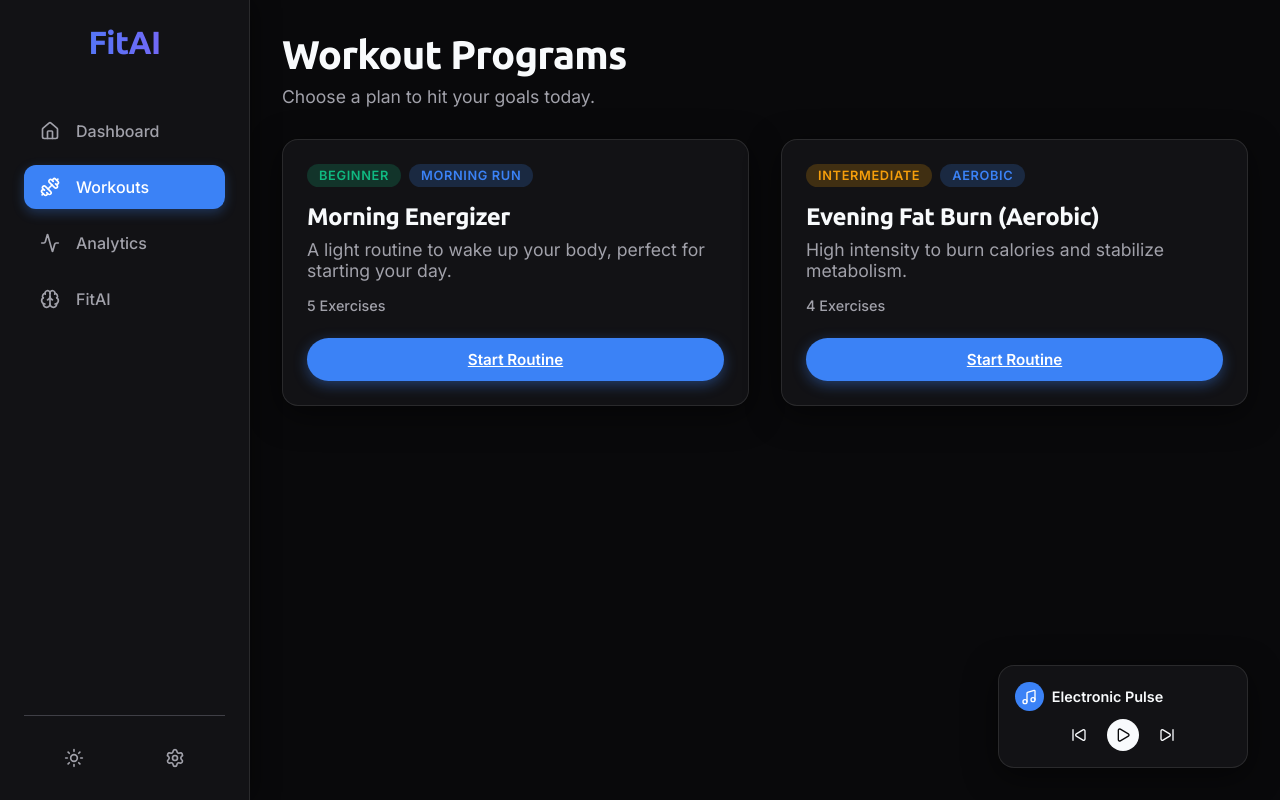
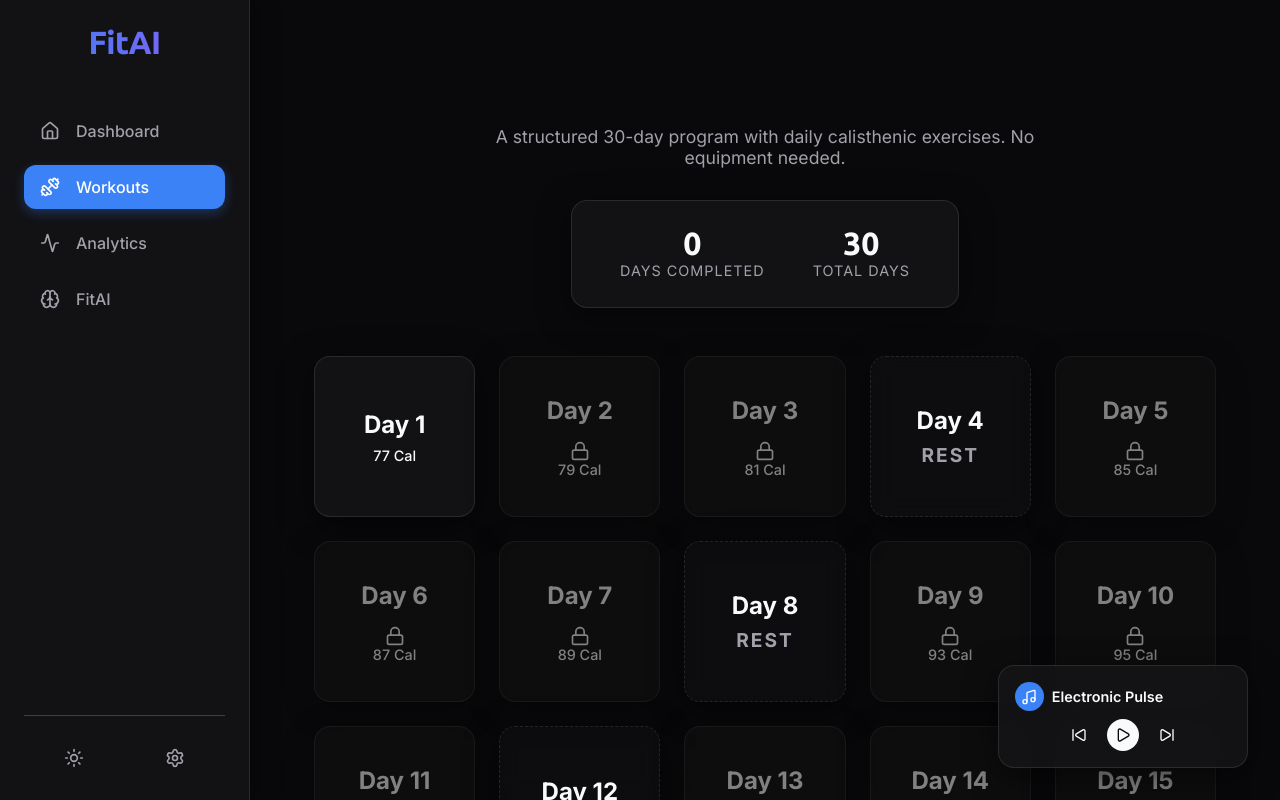
Before and after one commit to kevorhyno90/futuristic-fitness-pwa, a React (Vite) app: page /workouts in a window 1280 px wide. Built offline with nearby package versions, Linux system fonts and the light colour scheme.

Commit message:
Complete 30-Day Weight Loss Pivot

```diff
--- a/src/data/exercises.ts
+++ b/src/data/exercises.ts
@@ -1,6 +1,3 @@
-export type Difficulty = 'Beginner' | 'Intermediate' | 'Advanced';
-export type Category = 'Aerobic' | 'Strength' | 'Flexibility' | 'Morning Run';
-
 export interface Exercise {
   id: string;
   name: string;
@@ -9,51 +6,49 @@ export interface Exercise {
   imageUrl?: string;
 }
 
-export interface WorkoutPlan {
+export interface WorkoutDay {
+  dayNumber: number;
+  isRestDay: boolean;
+  exercises: Exercise[];
+  caloriesBurned: number;
+}
+
+export interface ThirtyDayPlan {
   id: string;
   title: string;
-  category: Category;
-  difficulty: Difficulty;
   description: string;
-  warmUp: Exercise[];
-  main: Exercise[];
-  coolDown: Exercise[];
+  days: WorkoutDay[];
 }
 
-export const sampleWorkouts: WorkoutPlan[] = [
-  {
-    id: 'w1',
-    title: 'Morning Energizer',
-    category: 'Morning Run',
-    difficulty: 'Beginner',
-    description: 'A light routine to wake up your body, perfect for starting your day.',
-    warmUp: [
-      { id: 'e1', name: 'Neck Rolls', description: 'Gently roll your neck to release tension.', durationSeconds: 30, imageUrl: 'https://images.unsplash.com/photo-1544367567-0f2fcb009e0b?auto=format&fit=crop&q=80&w=600' },
-      { id: 'e2', name: 'Arm Circles', description: 'Small circles with your arms.', durationSeconds: 30, imageUrl: 'https://images.unsplash.com/photo-1599058917212-d750089bc07e?auto=format&fit=crop&q=80&w=600' }
-    ],
-    main: [
-      { id: 'e3', name: 'Light Jog in Place', description: 'Elevate your heart rate gently.', durationSeconds: 60, imageUrl: 'https://images.unsplash.com/photo-1552674605-171fb2c26c04?auto=format&fit=crop&q=80&w=600' },
-      { id: 'e4', name: 'Jumping Jacks', description: 'Full body movement.', durationSeconds: 45, imageUrl: 'https://images.unsplash.com/photo-1534438327276-14e5300c3a48?auto=format&fit=crop&q=80&w=600' }
-    ],
-    coolDown: [
-      { id: 'e5', name: 'Forward Fold', description: 'Stretch your hamstrings and lower back.', durationSeconds: 45, imageUrl: 'https://images.unsplash.com/photo-1518611012118-696072aa579a?auto=format&fit=crop&q=80&w=600' }
-    ]
-  },
-  {
-    id: 'w2',
-    title: 'Evening Fat Burn (Aerobic)',
-    category: 'Aerobic',
-    difficulty: 'Intermediate',
-    description: 'High intensity to burn calories and stabilize metabolism.',
-    warmUp: [
-      { id: 'e6', name: 'High Knees (Slow)', description: 'Warm up legs.', durationSeconds: 45, imageUrl: 'https://images.unsplash.com/photo-1571019614242-c5c5dee9f50b?auto=format&fit=crop&q=80&w=600' }
-    ],
-    main: [
-      { id: 'e7', name: 'Burpees', description: 'Full body explosive movement.', durationSeconds: 45, imageUrl: 'https://images.unsplash.com/photo-1599058917212-d750089bc07e?auto=format&fit=crop&q=80&w=600' },
-      { id: 'e8', name: 'Mountain Climbers', description: 'Core and cardio.', durationSeconds: 45, imageUrl: 'https://images.unsplash.com/photo-1518611012118-696072aa579a?auto=format&fit=crop&q=80&w=600' }
-    ],
-    coolDown: [
-      { id: 'e9', name: 'Childs Pose', description: 'Rest and stretch.', durationSeconds: 60, imageUrl: 'https://images.unsplash.com/photo-1544367567-0f2fcb009e0b?auto=format&fit=crop&q=80&w=600' }
-    ]
+const generateExercises = (): Exercise[] => [
+  { id: 'e1', name: 'Jumping Jacks', description: 'Start with feet together and hands by your sides, then jump while raising arms and separating legs.', durationSeconds: 20, imageUrl: 'https://images.unsplash.com/photo-1534438327276-14e5300c3a48?auto=format&fit=crop&q=80&w=600' },
+  { id: 'e2', name: 'High Knees', description: 'Run in place while pulling your knees as high as possible.', durationSeconds: 20, imageUrl: 'https://images.unsplash.com/photo-1571019614242-c5c5dee9f50b?auto=format&fit=crop&q=80&w=600' },
+  { id: 'e3', name: 'Russian Twist', description: 'Sit on the floor with knees bent, lean back slightly, and twist from side to side.', durationSeconds: 20, imageUrl: 'https://images.unsplash.com/photo-1518611012118-696072aa579a?auto=format&fit=crop&q=80&w=600' },
+  { id: 'e4', name: 'Bicycle Crunches', description: 'Lie on your back, bring knees to chest, and alternate touching elbows to opposite knees.', durationSeconds: 20, imageUrl: 'https://images.unsplash.com/photo-1544367567-0f2fcb009e0b?auto=format&fit=crop&q=80&w=600' },
+  { id: 'e5', name: 'Sit-ups', description: 'Lie on your back, bend knees, and lift your upper body towards your knees.', durationSeconds: 20, imageUrl: 'https://images.unsplash.com/photo-1599058917212-d750089bc07e?auto=format&fit=crop&q=80&w=600' },
+  { id: 'e6', name: 'Scissors', description: 'Lie on your back and flutter your legs up and down without touching the floor.', durationSeconds: 20, imageUrl: 'https://images.unsplash.com/photo-1552674605-171fb2c26c04?auto=format&fit=crop&q=80&w=600' },
+  { id: 'e7', name: 'Crunch Kicks', description: 'Perform a crunch while kicking your legs forward simultaneously.', durationSeconds: 20, imageUrl: 'https://images.unsplash.com/photo-1534438327276-14e5300c3a48?auto=format&fit=crop&q=80&w=600' }
+];
+
+const generateDays = (): WorkoutDay[] => {
+  const days: WorkoutDay[] = [];
+  const baseExercises = generateExercises();
+
+  for (let i = 1; i <= 30; i++) {
+    const isRestDay = i % 4 === 0; // Every 4th day is a rest day
+    days.push({
+      dayNumber: i,
+      isRestDay,
+      exercises: isRestDay ? [] : baseExercises,
+      caloriesBurned: isRestDay ? 0 : 75 + (i * 2) // Slowly increase calories over time
+    });
   }
-];
+  return days;
+};
+
+export const thirtyDayPlan: ThirtyDayPlan = {
+  id: '30-day-weight-loss',
+  title: 'Lose Weight at Home in 30 Days',
+  description: 'A structured 30-day program with daily calisthenic exercises. No equipment needed.',
+  days: generateDays()
+};
--- a/src/pages/WorkoutExecution.tsx
+++ b/src/pages/WorkoutExecution.tsx
@@ -1,122 +1,205 @@
-import { useState, useEffect, useRef } from 'react';
+import { useState, useEffect } from 'react';
 import { useParams, useNavigate } from 'react-router-dom';
 import { Play, Pause, SkipForward, CheckCircle, Volume2, VolumeX } from 'lucide-react';
-import { sampleWorkouts } from '../data/exercises';
+import { thirtyDayPlan } from '../data/exercises';
 import type { Exercise } from '../data/exercises';
+import { saveCompletedDay } from '../data/db';
 import './WorkoutExecution.css';
 
+type QueueItem =
+  | { type: 'exercise'; exercise: Exercise }
+  | { type: 'rest'; nextExerciseName: string; duration: number };
+
+const playBeep = (freq = 440, duration = 300) => {
+  try {
+    const ctx = new (window.AudioContext || (window as any).webkitAudioContext)();
+    const osc = ctx.createOscillator();
+    const gain = ctx.createGain();
+    osc.connect(gain);
+    gain.connect(ctx.destination);
+    osc.frequency.value = freq;
+    osc.start();
+    gain.gain.exponentialRampToValueAtTime(0.00001, ctx.currentTime + duration/1000);
+    osc.stop(ctx.currentTime + duration/1000);
+  } catch (e) { console.error('AudioContext error', e); }
+};
+
+const playStartBeep = () => playBeep(880, 500);
+const playStopBeep = () => playBeep(300, 800);
+
 export default function WorkoutExecution() {
-  const { id } = useParams<{ id: string }>();
+  const { id } = useParams();
   const navigate = useNavigate();
-  const workout = sampleWorkouts.find(w => w.id === id);
+  const dayNumber = parseInt(id || '1', 10);
+  const dayPlan = thirtyDayPlan.days.find(d => d.dayNumber === dayNumber);
 
-  const [exerciseIndex, setExerciseIndex] = useState(0);
+  const [queue, setQueue] = useState<QueueItem[]>([]);
+  const [queueIndex, setQueueIndex] = useState(0);
   const [timeLeft, setTimeLeft] = useState(0);
   const [isActive, setIsActive] = useState(false);
+  const [isFinished, setIsFinished] = useState(false);
   const [voiceEnabled, setVoiceEnabled] = useState(true);
 
-  // Combine all exercises into a linear sequence for easier navigation
-  const allExercises: { phase: string; exercise: Exercise }[] = [];
-  if (workout) {
-    workout.warmUp.forEach(e => allExercises.push({ phase: 'warmUp', exercise: e }));
-    workout.main.forEach(e => allExercises.push({ phase: 'main', exercise: e }));
-    workout.coolDown.forEach(e => allExercises.push({ phase: 'coolDown', exercise: e }));
-  }
+  useEffect(() => {
+    if (!dayPlan || dayPlan.isRestDay) return;
 
-  const current = allExercises[exerciseIndex];
+    const newQueue: QueueItem[] = [];
+    dayPlan.exercises.forEach((ex, idx) => {
+      newQueue.push({ type: 'exercise', exercise: ex });
+      if (idx < dayPlan.exercises.length - 1) {
+        newQueue.push({ type: 'rest', nextExerciseName: dayPlan.exercises[idx + 1].name, duration: 10 });
+      }
+    });
+    setQueue(newQueue);
+  }, [dayPlan]);
 
-  const timerRef = useRef<number | null>(null);
+  const current = queue[queueIndex];
 
   useEffect(() => {
-    if (current) {
+    if (!current) return;
+
+    setIsActive(false);
+
+    if (current.type === 'exercise') {
       setTimeLeft(current.exercise.durationSeconds);
-      setIsActive(false); // Pause timer initially
-      speak(`Up next: ${current.exercise.name}. ${current.exercise.description}. Ready, go!`);
+      speak(`Get ready. Next: ${current.exercise.name}.`, true);
+    } else {
+      setTimeLeft(current.duration);
+      speak(`Rest for ${current.duration} seconds. Next up is ${current.nextExerciseName}.`, true);
     }
-  }, [exerciseIndex, current, voiceEnabled]);
+  }, [queueIndex, current, voiceEnabled]);
 
   useEffect(() => {
+    let interval: any;
     if (isActive && timeLeft > 0) {
-      timerRef.current = window.setTimeout(() => {
-        setTimeLeft(timeLeft - 1);
+      interval = setInterval(() => {
+        setTimeLeft(prev => {
+          if (prev === 4 && voiceEnabled) {
+             speak("3. 2. 1.", false);
+          }
+          if (prev <= 1) {
+            clearInterval(interval);
+            playStopBeep();
+            handleNext();
+            return 0;
+          }
+          return prev - 1;
+        });
       }, 1000);
-    } else if (isActive && timeLeft === 0) {
-      handleNext();
     }
-    return () => {
-      if (timerRef.current) clearTimeout(timerRef.current);
-    };
-  }, [isActive, timeLeft]);
+    return () => clearInterval(interval);
+  }, [isActive, timeLeft, voiceEnabled]);
 
-  const speak = (text: string) => {
+  const speak = (text: string, autoStart: boolean) => {
     if ('speechSynthesis' in window) {
       window.speechSynthesis.cancel();
       if (voiceEnabled) {
         const utterance = new SpeechSynthesisUtterance(text);
-        utterance.onend = () => {
-          setIsActive(true); // Auto-start timer when done speaking
-        };
+        if (autoStart) {
+          utterance.onend = () => {
+            playStartBeep();
+            setIsActive(true);
+          };
+        }
         window.speechSynthesis.speak(utterance);
-      } else {
-        // If voice is disabled, just auto-start after a brief delay
-        setTimeout(() => setIsActive(true), 1500);
+      } else if (autoStart) {
+        setTimeout(() => {
+          playStartBeep();
+          setIsActive(true);
+        }, 1500);
       }
+    } else if (autoStart) {
+        playStartBeep();
+        setIsActive(true);
     }
   };
 
-  const toggleTimer = () => setIsActive(!isActive);
-
   const handleNext = () => {
-    if (exerciseIndex < allExercises.length - 1) {
-      setExerciseIndex(prev => prev + 1);
-      setIsActive(false);
+    if (queueIndex < queue.length - 1) {
+      setQueueIndex(prev => prev + 1);
     } else {
-      // Finished
-      speak("Workout complete! Great job today.");
-      navigate('/dashboard');
+      finishDay();
     }
   };
 
-  if (!workout || !current) return <div>Workout not found</div>;
+  const finishDay = async () => {
+    setIsFinished(true);
+    setIsActive(false);
+    if (dayPlan && !dayPlan.isRestDay) {
+       await saveCompletedDay(dayNumber, dayPlan.caloriesBurned);
+       speak(`Congratulations! You have completed Day ${dayNumber}.`, false);
+    }
+  };
 
-  const progressPercentage = ((current.exercise.durationSeconds - timeLeft) / current.exercise.durationSeconds) * 100;
+  if (!dayPlan) return <div className="p-4 text-center mt-8">Day not found</div>;
+  if (dayPlan.isRestDay) return (
+    <div className="workout-execution finished">
+      <h1 className="neon-text">Rest Day</h1>
+      <p className="mt-4 text-lg">Your muscles need time to recover. Enjoy your rest!</p>
+      <button className="btn btn-primary mt-6" onClick={() => navigate('/workouts')}>Back to Plan</button>
+    </div>
+  );
+
+  if (isFinished) {
+    return (
+      <div className="workout-execution finished">
+        <CheckCircle size={80} className="text-green mb-4" />
+        <h1 className="neon-text">Day {dayNumber} Complete!</h1>
+        <p className="mt-4 text-lg">Great job! You burned {dayPlan.caloriesBurned} calories today.</p>
+        <button className="btn btn-primary mt-8" onClick={() => navigate('/workouts')}>
+          Return to Calendar
+        </button>
+      </div>
+    );
+  }
+
+  if (!current) return <div>Loading...</div>;
+
+  const isRest = current.type === 'rest';
 
   return (
-    <div className="execution-container">
-      <header className="execution-header">
-        <div>
-          <span className="phase-badge">{current.phase.toUpperCase()}</span>
-          <h1>{current.exercise.name}</h1>
-        </div>
-        <button className="btn-icon" onClick={() => setVoiceEnabled(!voiceEnabled)}>
+    <div className="workout-execution">
+      <div className="execution-header">
+        <button className="icon-btn" onClick={() => setVoiceEnabled(!voiceEnabled)}>
           {voiceEnabled ? <Volume2 size={24} /> : <VolumeX size={24} />}
         </button>
-      </header>
+        <div className="workout-progress">
+          Step {queueIndex + 1} of {queue.length}
+        </div>
+      </div>
 
-      <div className="visual-area glass-panel">
-        {current.exercise.imageUrl && (
-          <img src={current.exercise.imageUrl} alt={current.exercise.name} className="exercise-img" />
+      <div className={`exercise-display glass-panel ${isRest ? 'is-rest' : ''}`}>
+        {isRest ? (
+          <div className="rest-display">
+            <h2>REST</h2>
+            <p>Up Next: {current.nextExerciseName}</p>
+          </div>
+        ) : (
+          <>
+            {current.exercise.imageUrl && (
+              <div className="image-wrapper">
+                 <img src={current.exercise.imageUrl} alt={current.exercise.name} className="exercise-image" />
+              </div>
+            )}
+            <h2 className="exercise-title">{current.exercise.name}</h2>
+            <p className="exercise-description">{current.exercise.description}</p>
+          </>
         )}
       </div>
 
-      <div className="timer-area glass-panel">
-        <div className="timer-display neon-text">
-          {Math.floor(timeLeft / 60)}:{(timeLeft % 60).toString().padStart(2, '0')}
-        </div>
-        <div className="progress-bar-container">
-          <div className="progress-bar" style={{ width: `${progressPercentage}%` }}></div>
+      <div className="timer-section">
+        <div className="timer-display neon-text" style={{ color: isRest ? 'var(--warning-color)' : 'var(--primary-color)' }}>
+          {Math.floor(timeLeft / 60).toString().padStart(2, '0')}:
+          {(timeLeft % 60).toString().padStart(2, '0')}
         </div>
       </div>
 
-      <div className="controls-area">
-        <button className="btn btn-primary control-btn" onClick={toggleTimer}>
+      <div className="execution-controls">
+        <button className="btn btn-secondary icon-btn-large" onClick={() => setIsActive(!isActive)}>
           {isActive ? <Pause size={32} /> : <Play size={32} />}
         </button>
-        <button className="btn btn-outline control-btn" onClick={handleNext}>
+        <button className="btn btn-secondary icon-btn-large" onClick={handleNext}>
           <SkipForward size={32} />
-        </button>
-        <button className="btn btn-primary control-btn" onClick={() => handleNext()}>
-          <CheckCircle size={32} /> Done
         </button>
       </div>
     </div>
--- a/src/pages/Workouts.css
+++ b/src/pages/Workouts.css
@@ -1,76 +1,150 @@
-.workouts-container {
-  display: flex;
-  flex-direction: column;
-  gap: 2rem;
+.workouts-page {
+  padding: 2rem;
   max-width: 1200px;
   margin: 0 auto;
 }
 
+.workouts-header {
+  text-align: center;
+  margin-bottom: 3rem;
+}
+
 .workouts-header h1 {
   font-size: 2.5rem;
+  background: var(--primary-gradient);
+  -webkit-background-clip: text;
+  -webkit-text-fill-color: transparent;
+  margin-bottom: 1rem;
+}
+
+.workouts-header p {
+  color: var(--text-secondary);
+  font-size: 1.1rem;
+  max-width: 600px;
+  margin: 0 auto 2rem;
+}
+
+.progress-summary {
+  display: inline-flex;
+  gap: 3rem;
+  padding: 1.5rem 3rem;
+  border-radius: var(--radius-lg);
+}
+
+.progress-summary .stat {
+  display: flex;
+  flex-direction: column;
+  align-items: center;
+}
+
+.progress-summary .stat-value {
+  font-size: 2rem;
+  font-weight: 700;
+  color: var(--text-primary);
+}
+
+.progress-summary .stat-label {
+  font-size: 0.9rem;
+  color: var(--text-secondary);
+  text-transform: uppercase;
+  letter-spacing: 1px;
+}
+
+.calendar-grid {
+  display: grid;
+  grid-template-columns: repeat(auto-fill, minmax(150px, 1fr));
+  gap: 1.5rem;
+}
+
+.calendar-day {
+  aspect-ratio: 1;
+  display: flex;
+  flex-direction: column;
+  justify-content: center;
+  align-items: center;
+  padding: 1rem;
+  cursor: pointer;
+  transition: all 0.3s ease;
+  position: relative;
+  overflow: hidden;
+}
+
+.calendar-day::before {
+  content: '';
+  position: absolute;
+  top: 0; left: 0; right: 0; bottom: 0;
+  background: var(--primary-gradient);
+  opacity: 0;
+  transition: opacity 0.3s ease;
+  z-index: -1;
+}
+
+.day-number {
+  font-size: 1.5rem;
+  font-weight: bold;
+  color: var(--text-primary);
   margin-bottom: 0.5rem;
 }
 
-.workouts-grid {
-  display: grid;
-  grid-template-columns: repeat(auto-fit, minmax(320px, 1fr));
-  gap: 2rem;
+.calorie-label {
+  font-size: 0.9rem;
+  color: var(--primary-color);
+  font-weight: 500;
 }
 
-.workout-card {
-  padding: 1.5rem;
-  display: flex;
-  flex-direction: column;
-  transition: transform 0.2s ease, box-shadow 0.2s ease;
+.rest-label {
+  font-size: 1.2rem;
+  color: var(--text-secondary);
+  letter-spacing: 2px;
+  font-weight: bold;
 }
 
-.workout-card:hover {
-  transform: translateY(-5px);
+.status-icon {
+  margin-top: 0.5rem;
 }
 
-.workout-card-header {
-  display: flex;
-  gap: 0.5rem;
-  margin-bottom: 1rem;
+.text-green {
+  color: #10b981;
 }
 
-.badge {
-  font-size: 0.8rem;
-  font-weight: 600;
-  padding: 0.25rem 0.75rem;
-  border-radius: 999px;
-  text-transform: uppercase;
-  letter-spacing: 0.05em;
+/* Status States */
+.calendar-day.available:hover {
+  transform: translateY(-5px);
+  border-color: var(--primary-color);
 }
 
-.badge-beginner {
-  background-color: rgba(16, 185, 129, 0.2);
-  color: var(--success-color);
+.calendar-day.completed {
+  border-color: #10b981;
+  background: rgba(16, 185, 129, 0.05);
 }
 
-.badge-intermediate {
-  background-color: rgba(245, 158, 11, 0.2);
-  color: var(--warning-color);
+.calendar-day.locked {
+  opacity: 0.5;
+  cursor: not-allowed;
+  filter: grayscale(1);
 }
 
-.badge-advanced {
-  background-color: rgba(239, 68, 68, 0.2);
-  color: var(--danger-color);
+.calendar-day.rest-day {
+  background: rgba(255, 255, 255, 0.02);
+  cursor: default;
+  border-style: dashed;
 }
 
-.badge-category {
-  background-color: rgba(59, 130, 246, 0.2);
-  color: var(--accent-color);
+@media (max-width: 768px) {
+  .workouts-page {
+    padding: 1rem;
+  }
+
+  .calendar-grid {
+    grid-template-columns: repeat(3, 1fr);
+    gap: 0.75rem;
+  }
+
+  .calendar-day {
+    padding: 0.5rem;
+  }
+
+  .day-number {
+    font-size: 1.1rem;
+  }
 }
-
-.workout-card h2 {
-  font-size: 1.5rem;
-  margin-bottom: 0.5rem;
-}
-
-.workout-stats {
-  margin-top: 1rem;
-  font-size: 0.9rem;
-  color: var(--text-secondary);
-  font-weight: 500;
-}
--- a/src/pages/Workouts.tsx
+++ b/src/pages/Workouts.tsx
@@ -1,34 +1,85 @@
-import { Link } from 'react-router-dom';
-import { sampleWorkouts } from '../data/exercises';
+import { useState, useEffect } from 'react';
+import { useNavigate } from 'react-router-dom';
+import { thirtyDayPlan } from '../data/exercises';
+import { getCompletedDays } from '../data/db';
+import type { CompletedDayRecord } from '../data/db';
+import { CheckCircle, Lock } from 'lucide-react';
 import './Workouts.css';
 
 export default function Workouts() {
+  const navigate = useNavigate();
+  const [completedDays, setCompletedDays] = useState<CompletedDayRecord[]>([]);
+
+  useEffect(() => {
+    const loadCompleted = async () => {
+      const days = await getCompletedDays();
+      setCompletedDays(days);
+    };
+    loadCompleted();
+  }, []);
+
+  const isDayCompleted = (dayNumber: number) => {
+    return completedDays.some(d => d.dayNumber === dayNumber);
+  };
+
+  const isDayLocked = (dayNumber: number) => {
+    if (dayNumber === 1) return false;
+    // Basic logic: a day is locked if the previous day isn't completed.
+    // For a strict 30-day challenge, we enforce order.
+    return !completedDays.some(d => d.dayNumber === dayNumber - 1);
+  };
+
+  const handleDayClick = (dayNumber: number, isRestDay: boolean) => {
+    if (isRestDay) return;
+    if (isDayLocked(dayNumber)) return;
+    navigate(`/workout/${dayNumber}`);
+  };
+
   return (
-    <div className="workouts-container">
+    <div className="workouts-page">
       <header className="workouts-header">
-        <h1>Workout Programs</h1>
-        <p className="text-secondary">Choose a plan to hit your goals today.</p>
+        <h1>{thirtyDayPlan.title}</h1>
+        <p>{thirtyDayPlan.description}</p>
+
+        <div className="progress-summary glass-panel">
+          <div className="stat">
+            <span className="stat-value">{completedDays.length}</span>
+            <span className="stat-label">Days Completed</span>
+          </div>
+          <div className="stat">
+            <span className="stat-value">30</span>
+            <span className="stat-label">Total Days</span>
+          </div>
+        </div>
       </header>
 
-      <div className="workouts-grid">
-        {sampleWorkouts.map(workout => (
-          <div key={workout.id} className="workout-card glass-panel">
-            <div className="workout-card-header">
-              <span className={`badge badge-${workout.difficulty.toLowerCase()}`}>
-                {workout.difficulty}
-              </span>
-              <span className="badge badge-category">{workout.category}</span>
+      <div className="calendar-grid">
+        {thirtyDayPlan.days.map((day) => {
+          const completed = isDayCompleted(day.dayNumber);
+          const locked = isDayLocked(day.dayNumber);
+
+          let statusClass = '';
+          if (completed) statusClass = 'completed';
+          else if (day.isRestDay) statusClass = 'rest-day';
+          else if (locked) statusClass = 'locked';
+          else statusClass = 'available';
+
+          return (
+            <div
+              key={day.dayNumber}
+              className={`calendar-day glass-panel ${statusClass}`}
+              onClick={() => handleDayClick(day.dayNumber, day.isRestDay)}
+            >
+              <span className="day-number">Day {day.dayNumber}</span>
+
+              {completed && <CheckCircle className="status-icon text-green" size={24} />}
+              {locked && !completed && !day.isRestDay && <Lock className="status-icon" size={20} />}
+
+              {day.isRestDay && <span className="rest-label">REST</span>}
+              {!day.isRestDay && !completed && <span className="calorie-label">{day.caloriesBurned} Cal</span>}
             </div>
-            <h2>{workout.title}</h2>
-            <p className="text-secondary">{workout.description}</p>
-            <div className="workout-stats">
-              <span>{workout.warmUp.length + workout.main.length + workout.coolDown.length} Exercises</span>
-            </div>
-            <Link to={`/workout/${workout.id}`} className="btn btn-primary" style={{marginTop: '1.5rem', width: '100%'}}>
-              Start Routine
-            </Link>
-          </div>
-        ))}
+          );
+        })}
       </div>
     </div>
   );
```
Also changed, not shown: src/data/db.ts (+21 -1 lines), src/pages/WorkoutExecution.css (+39 -0 lines).
